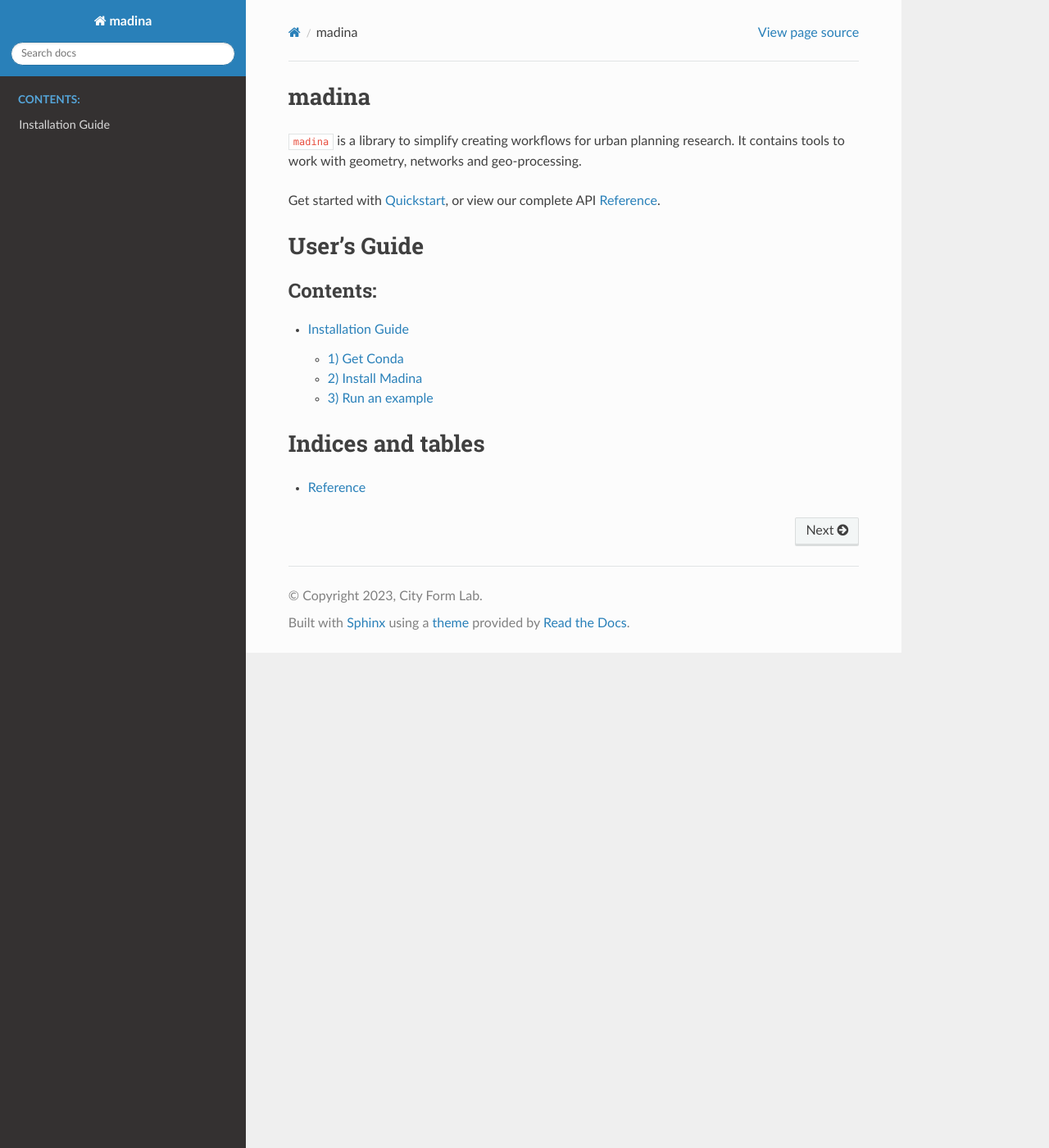
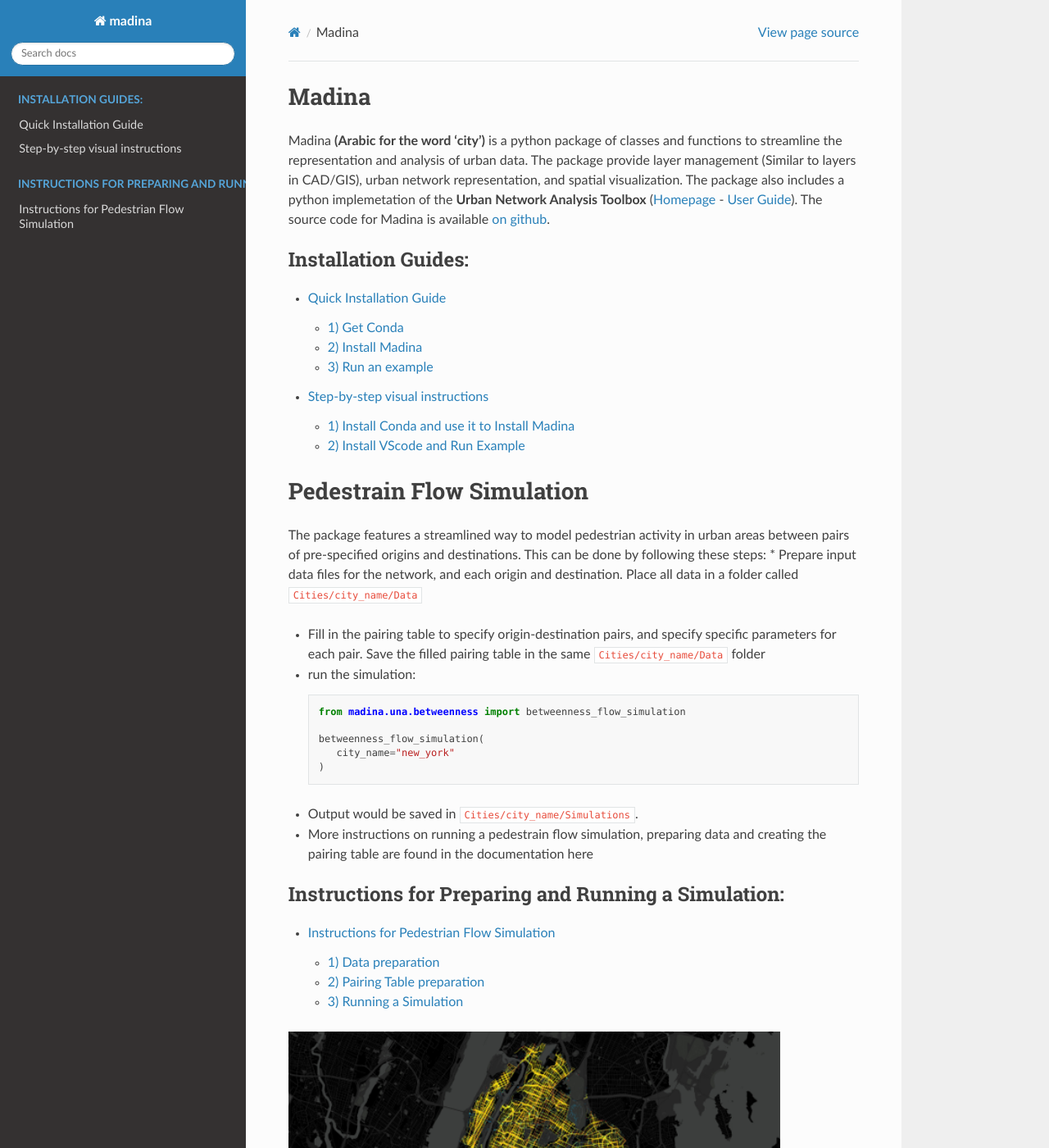
Before and after one commit to City-Form-Lab/madina, a Sphinx documentation site: the page built from docs/source/index.rst, in a window 1280 px wide and 1400 px high. Shown: the whole window at 82% size. Built offline with Sphinx 7.4.7 and the Read the Docs theme 2.0.0, drawn with Linux system fonts in a browser that asks for light colours; pages that are not in the unit, such as notebooks, are missing from menus.

Commit message:
Docs: update landing page, installation and ped_flow

````diff
--- a/docs/source/conf.py
+++ b/docs/source/conf.py
@@ -17,7 +17,11 @@
 # -- General configuration ---------------------------------------------------
 # https://www.sphinx-doc.org/en/master/usage/configuration.html#general-configuration
 
-extensions = ['sphinx.ext.autodoc', 'sphinx.ext.autosummary', 'nbsphinx']
+extensions = [
+    'sphinx.ext.autodoc',
+    'sphinx.ext.autosummary',
+    'nbsphinx'
+]
 
 templates_path = ['_templates']
 exclude_patterns = []
--- a/docs/source/index.rst
+++ b/docs/source/index.rst
@@ -3,22 +3,50 @@
    You can adapt this file completely to your liking, but it should at least
    contain the root `toctree` directive.
 
-madina
-==================================
-``madina`` is a library to simplify creating workflows for urban planning research.
-It contains tools to work with geometry, networks and geo-processing.
+Madina
+============
+Madina **(Arabic for the word 'city')** is a python package of classes and functions to streamline the representation and analysis of urban data. The package provide layer management (Similar to layers in CAD/GIS), urban network representation, and spatial visualization. The package also includes a python implemetation of the **Urban Network Analysis Toolbox** (`Homepage <https://cityform.mit.edu/projects/una-rhino-toolbox>`_ - `User Guide <https://unatoolbox.notion.site/>`_). The source code for Madina is available `on github <https://github.com/City-Form-Lab/madina>`_.
 
-Get started with :doc:`quickstart`, or view our complete API :doc:`reference`.
-
-User's Guide
-==================
 .. toctree::
    :maxdepth: 2
-   :caption: Contents:
+   :caption: Installation Guides:
 
    installation_guide
    notebooks/quickstart
 
-Indices and tables
+
+
+Pedestrain Flow Simulation
+====================================
+The package features a streamlined way to model pedestrian activity in urban areas between pairs of pre-specified origins and destinations. This can be done by following these steps:
+* Prepare input data files for the network, and each origin and destination. Place all data in a folder called ``Cities/city_name/Data``
+
+* Fill in the pairing table to specify origin-destination pairs, and specify specific parameters for each pair. Save the filled pairing table in the same ``Cities/city_name/Data`` folder
+
+* run the simulation::
+
+   from madina.una.betweenness import betweenness_flow_simulation
+
+   betweenness_flow_simulation(
+      city_name="new_york"
+   )
+
+* Output would be saved in ``Cities/city_name/Simulations``.
+* More instructions on running a pedestrain flow simulation, preparing data and creating the pairing table are found in the documentation here
+
+.. toctree::
+   :maxdepth: 2
+   :caption: Instructions for Preparing and Running a Simulation:
+
+   ped_flow
+
+
+.. image:: img//nyc_flow.png
+  :width: 600
+  :alt: Instruction Guide
+
+
+
+Package reference
 ==================
 * :doc:`reference`
--- a/docs/source/installation_guide.rst
+++ b/docs/source/installation_guide.rst
@@ -1,5 +1,5 @@
-Installation Guide
-==================
+Quick Installation Guide
+==========================
 
 1) Get Conda
 --------------
@@ -60,9 +59,88 @@
 
 
 
-4) Step-by-step visual instructions on Windows
-Download and Install VScode
-^^^^^^^^^^^^^^^^^^^^^^^^^^^^^
+Step-by-step visual instructions
+=================================================
+
+1) Install Conda and use it to Install Madina
+----------------------------------------------
+* Go to the download link for `Miniconda <https://docs.conda.io/projects/miniconda/en/latest/miniconda-install.html>`_, and click ``Download the installer``
+.. image:: img/0-1-download-installer.png
+  :width: 400
+  :alt: Download CONDA
+
+* Pick the appropriate installer for your operarion system
+
+.. image:: img/0-2-pick-os-installer.png
+  :width: 400
+  :alt: pick installer
+
+* Install using default settings
+
+.. image:: img/0-3-install-default.png
+  :width: 400
+  :alt: Install conda
+
+
+* Run your OS's terminal as administration. on windows, run Powershell as administrator
+
+
+
+.. image:: img/0-4-run-powershell.png
+  :width: 400
+  :alt: Run powershell
+
+.. note::
+  In case you faced errors with the terminal/Powershell, try running the same commands using "Conda Prompt" that installs with Miniconda.
+
+* copy and paste this command into powershell and hit enter to create a python environment called ``madina_env`` with ``geopandas`` installed.
+
+.. code-block:: console
+
+   conda create -n madina_env -c conda-forge --strict-channel-priority geopandas
+
+
+.. image:: img/0-5-create-env.png
+  :width: 400
+  :alt: create environment
+
+* When prompted, type ``y`` to approve installing ``geopandas`` and its dependencies
+
+.. image:: img/0-6-approve.png
+  :width: 400
+  :alt: create environment
+
+* activate the newly created ``madina_env`` by running this command:
+
+.. code-block:: console
+
+    conda activate madina_env
+
+.. image:: img/0-7-activate.png
+  :width: 400
+  :alt: activate environment
+
+Install madina through pip by running this command (copy and paste into Powershell/terminal):
+
+.. code-block:: console
+
+    pip install -i https://test.pypi.org/simple/ --extra-index-url https://pypi.org/simple madina
+
+.. image:: img/0-8-pip-install.png
+  :width: 400
+  :alt: activate environment
+
+You should get a message indicating successful installation of Madina and its dependencies:
+
+.. image:: img/0-9-success.png
+  :width: 400
+  :alt: activate environment
+
+
+
+2) Install VScode and Run Example
+----------------------------------------------
+
 * Download `The example folder <https://www.dropbox.com/scl/fi/1fbidbc5bqz7ccn61u1yq/examples.zip?rlkey=y0ppgukbyck0scw6pakrcn7f5&dl=1>`_, and unzip it.
 
 
@@ -132,7 +210,7 @@
   :alt: selecting an environment
 
 
-CLick the Run Python FIle button in nthe top tight corner. The script should start running a flow simulation and show progress.
+Click the Run Python FIle button in nthe top tight corner. The script should start running a flow simulation and show progress.
 
 
 .. image:: img/11-run-script.png
--- /dev/null
+++ b/docs/source/ped_flow.rst
@@ -0,0 +1,174 @@
+Instructions for Pedestrian Flow Simulation
+============
+
+
+
+1) Data preparation
+^^^^^^^^^^^^^^^^^^^^^^^^^^^
+* There is a prepared data example in the ``workflows/Cities/SOmerville`` folder. The next few points explain how to prepare a folder from scratch for a new city.
+
+* Inside the ``workflows/Cities`` Folder, create a folder for the city you want to simulate, for instance, the example folder ``Somerville`` already exists/ Inside the ``Somerville`` folder, create a folder called ``Data``
+
+
+* Inside the ``Cities/Somerville/Data`` folder you created, add your data files as either geoJSON files or shapefiles.
+
+* It is preferred that all files in the ``Data`` folder be cropped into a specific scope that's as narrow as possible, for instance, clip a layer of the Massachusetts  road network into a scope that works best for your analysis: like: a buffer around your area of interest that is equal or larger than your search radius.
+
+.. note::
+    Unneccesarly large files might make the simulation slow
+
+* Be sure to use a projected CRS (example: ``"EPSG:3857"``) (not  a geographic crs like ``"EPSG:4326"``). The units of the projection system would be used as is. Make sure you know the unit of the projection system (feet or meters). The simulation would use the same unit as the projection system, so make sure any numbers in the pairing table are the same unit as your projection system.
+
+.. warning::
+    All data files must be in the same projection, all numbers are in the same unit as the CRS
+
+
+2) Pairing Table preparation
+^^^^^^^^^^^^^^^^^^^^^^^^^^^^^^
+
+* There is already a prepared pairing table in the SOmerville example. ``Cities/Somerville/Data/pairings.csv``, the following steps explain how to create one from scratch. Feel free to copy the Somerville pairing table and modify it for your own city.
+* Inside your ``Cities/Somerville/Data`` folder, you need to create a ``pairings.csv`` file, This file contains the simulation settings for the origin-destination pairs you want to simulate. The “Pairing.csv” file contains the following columns.
+
+.. warning::
+    Keywords in the table, and column name from data files must be spelled the same way, case sensitive, and space/tab sensitive. Make sure the csv contain keywords and column names as they are intended
+
+``Flow_Name``
+----------------
+* This is a descriptive name for the flow, It will be used to create columns in the network file for the simulation results.
+* The name should explain this flow: "b_homes_jobs" for instance is a good name for betweenness flows between homes as origins and jobs as a destination.
+* if a certain OD pair is repeated, but with different settings, make sure the name reflects this, for example, for trips from home to work, name one flow “b_home_jobs_geometric” and “b_home_jobs_percieved” if you used geometric distance for the first and perceived distance for the second.
+
+
+``Network_File``
+----------------
+* This should be the name for your network file, for example ``sidewalks.geoJSON``.
+.. warning::
+    You need to use the same network file for all rows in the pairing table as results from all pairs are reported to the same network.
+
+
+``Network_Cost``
+-------------------
+* Each OD pair in the pairing table can have its own network cost.
+* For geometric distance, use the **keyword** ``Geometric``.
+If you needed to use a specific network weight, perceived distance for example, you need to specify a column name that exists in the network file specified in ``Network_File``.
+* If you specified a network cost, and the column you specified contained zero or negative values, the ``Geometric`` distance would be used for network segment that have 0 or negative values.
+
+
+
+``Origin_File``
+--------------------
+* Specify the file name that contains the origins in this OD pair. For example, ``homes.geoJSON``.
+
+``Origin_Name``
+-------------------
+* A name for your origin, this name would be used to name the origin file, and internally keep track of the origin data. For example: ``Homes``.
+
+``Origin_Weight``
+---------------------
+* The origin weight that will be used for this origin in the betweenness flow simulation. It can either be:
+    * The **keyword** ``Count``: Sets all origin weights to 1.
+    * A name of a column in the file specified in ``Origin_File``, for example: ``pop_total``.
+
+
+``Destination_File``
+----------------------
+* Specify the filename that contains the destinations in this OD pair. For example, ``jobs.geoJSON``
+
+
+``Destination_Name``
+----------------------
+A name for your destination, this name would be used to name the destination file, and internally keep track of the destination data. For example: ``Jobs``.
+
+
+``Destination_Weight``
+----------------------------
+
+* The destination weight that will be used for this destination in the betweenness flow simulation. It can either be:
+    * The **keyword** ``Count``: Sets all destination weights to 1.
+    * A name of a column in the file specified in ``Destination_File``, for example: ``EMPNUM``.
+
+
+``Radius``
+------------------
+
+* A number, For example, ``800``.
+* This number is the same units as the input data CRS. Make sure you are using a CRS in meters if you want the search radius to be 800 meters.
+
+``Beta``
+----------
+* A "sensitivity to walk" parameter. A low value means individuals are less sensitive to walking long distance (More willing to walk more).
+* A typical value ranges between ``0.001`` (Low sensitivity to distance) to ``0.004`` (HIgh sensitivity to distance). These values assume a meter unit of distance.
+
+``Decay``
+-----------
+* **keyword** ``TRUE`` to enable decay in the betweenness flow simulation.
+* **keyword** ``FALSE`` to disable decay.
+
+``Decay_Mode``
+-----------------
+* Would only be used if ``Decay_Mode`` is specified as the keyword ``TRUE``. Options are:
+    * **keyword** ``exponent`` for exponential penalty (Current preferred method).
+    * **keyword** ``power`` for 1/(X^2) penalty.
+
+
+``Closest_destination``
+----------------------------
+* **keyword** ``TRUE`` to only route trip to the closest reachable destination/
+* **keyword** ``FALSE`` route trips to all destinaitons reachable within the search radius. Trips would be distributed to destinations according to the Huff Model based on destination distancs and destination attractiveness (as measured by ``Destination_Weight``).
+
+
+``Detour``
+--------------
+* A number, For example, ``1.15``.
+* This number would specify the detour ration in the simulation. ``1.15`` means routes that are 15% longer than the shortest path would be considered.
+
+
+``Elastic_Weights``
+----------------------
+* **keyword** ``TRUE`` to enable the K Nearest Neighbor (KNN) Elastic Weight.
+* **keyword** ``FALSE`` to disable elastic weight.
+
+
+``KNN_Weight``
+-----------------
+* If ``Elastic_Weights`` is set to **keyword** ``TRUE``, this parameter must be provided.
+Example ``[0.5; 0.3; 0.2]`` means that only three neighbors would be considered to give this origin a weight. The first neighbor is weighted ``0.5``, the second ``0.3`` and the third ``0.2``.
+* The number of weights in the list equals the number of destinations that would be considered.
+.. warning::
+    The simulation does not check for correctness, but numbers in the list are expected to sum up to 1.
+
+``Plateau``
+-------------
+* If ``Elastic_Weights`` is set to **keyword** ``TRUE``, this parameter must be provided.
+* A number, for example ``400``, in the same unit as the unit if the CRS.
+* If a destination is closer than this number, it gets assigned its full KNN weight. If its further, the KNN weight is penalized exponentially for the additional distance.
+
+``Turns``
+------------
+* **keyword** ``TRUE`` to enable turn penalty.
+* **keyword** ``FALSE`` to disable turn penalty.
+
+``Turn_Threshold``
+-------------------------
+
+* If ``Turns`` is set to **keyword** ``TRUE``, this parameter must be provided.
+* A number, in degrees, that represents the minimum deviation from a straight line that defines a turn subject to penalty. For example: ``45``.
+
+
+``Turn_Penalty``
+--------------------
+* If ``Turns`` is set to keyword ``TRUE``, this parameter must be provided.
+* A number, in the same unit as CRS of the ``Network_File``, that represents the distance penalty each turn incurs. For example, ``60`` means each turns would be equivalent to walking 60 units of crs distance (meters or feet).
+
+
+3) Running a Simulation
+^^^^^^^^^^^^^^^^^^^^^^^^^^^^^^
+To run a simulation, import the function  ```betweenness_flow_simulation`` and give it a ``city_name`` parameter that represent a folder inside your ``Cities`` folder. The example provided in the installation guide comes with a ``Cities\SOmerville\Data`` folder that comes with a prepared ``pairings.csv`` file.  `The examples folder <https://www.dropbox.com/scl/fi/1fbidbc5bqz7ccn61u1yq/examples.zip?rlkey=y0ppgukbyck0scw6pakrcn7f5&dl=1>`_
+
+run the simulation::
+
+   from madina.una.betweenness import betweenness_flow_simulation
+
+   betweenness_flow_simulation(
+      city_name="Somerville"
+   )
````
Also changed, not shown: other parts of docs/source/installation_guide.rst (+1 -2 lines), docs/source/img/0-3-install-default.png (renamed from docs/source/img/0-3 install-default.png), 2 other files.
